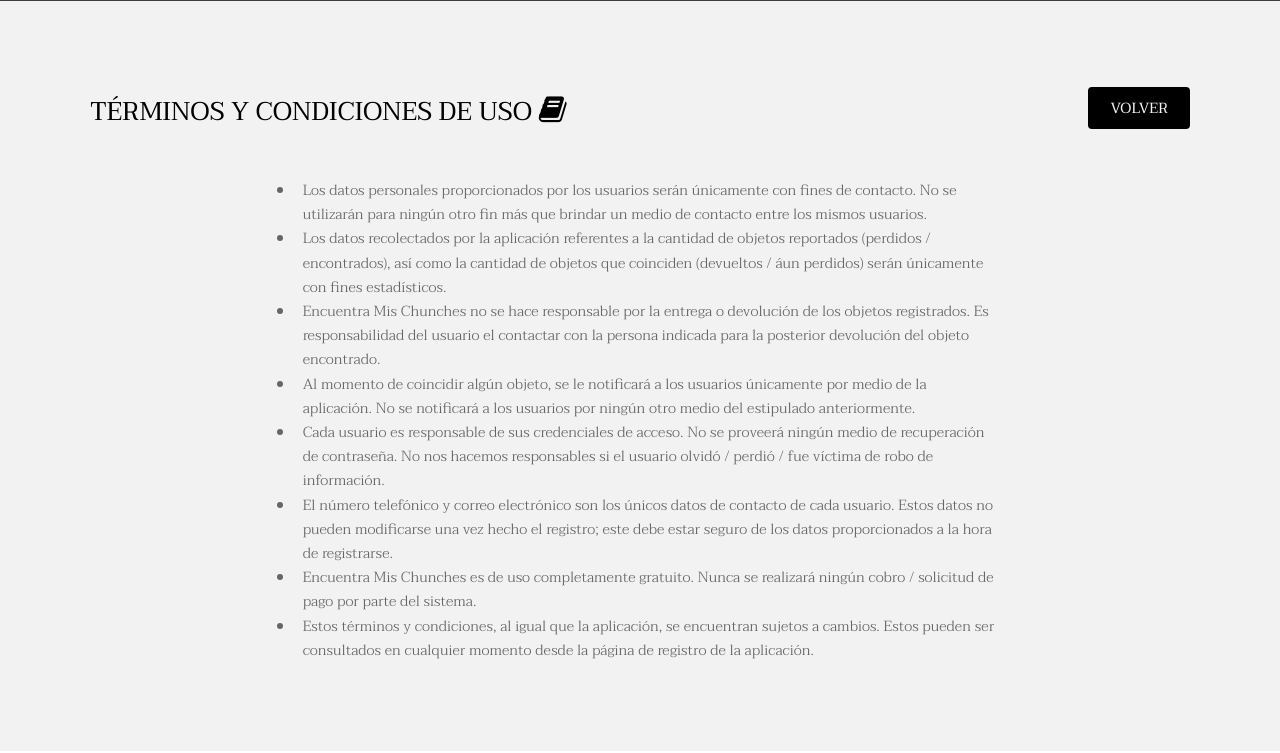
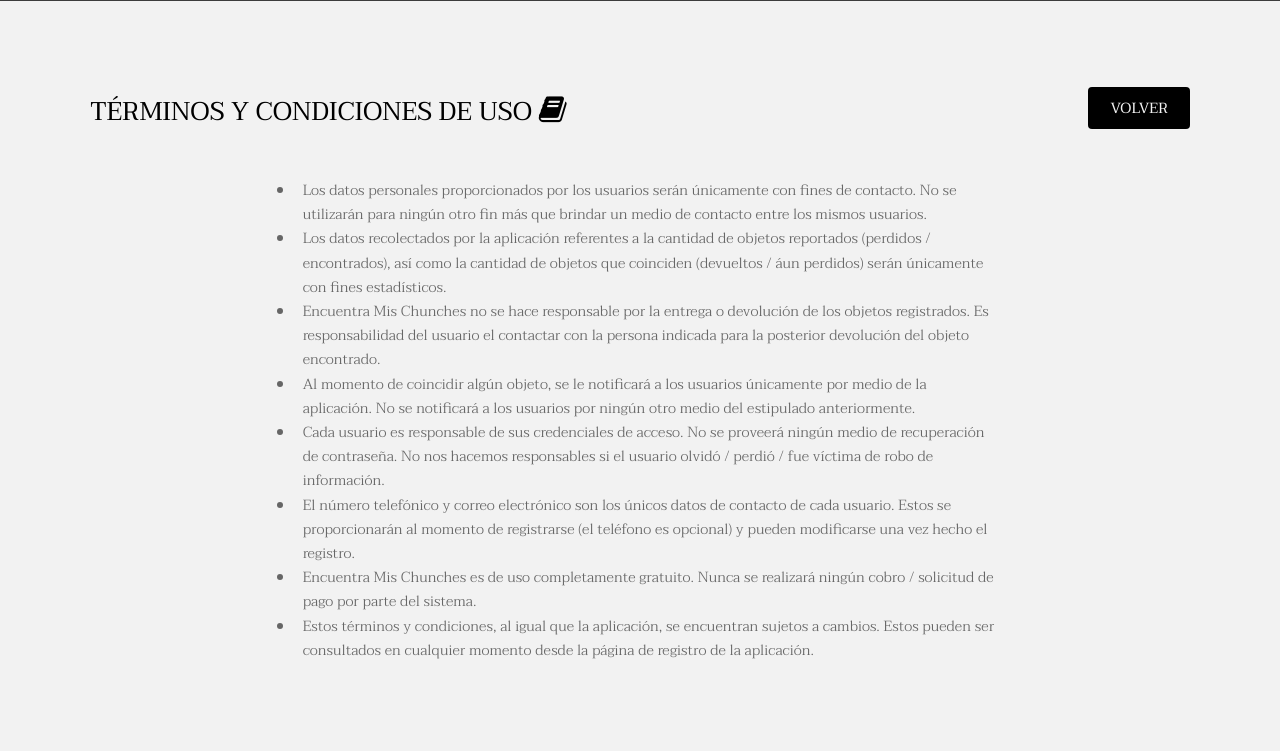
Before and after one commit to pblanco27/EncuentraMisChunches, a PHP site: page /terminos_condiciones.php in a window 1280 px wide. Shown: the part 47-800 px from the top of the page. Run offline with PHP 8.4, Linux system fonts and the light colour scheme.

Commit message:
Se actualizan los términos y condiciones.

```diff
--- a/terminos_condiciones.php
+++ b/terminos_condiciones.php
@@ -55,7 +55,7 @@
 									</li>
 									<li>
 										El número telefónico y correo electrónico son los únicos datos de contacto de cada usuario.
-										Estos datos no pueden modificarse una vez hecho el registro; este debe estar seguro de los datos proporcionados a la hora de registrarse.
+										Estos se proporcionarán al momento de registrarse (el teléfono es opcional) y pueden modificarse una vez hecho el registro.
 									</li>
 									<li>
 										Encuentra Mis Chunches es de uso completamente gratuito. Nunca se realizará ningún cobro / solicitud de pago por parte del sistema.
```
